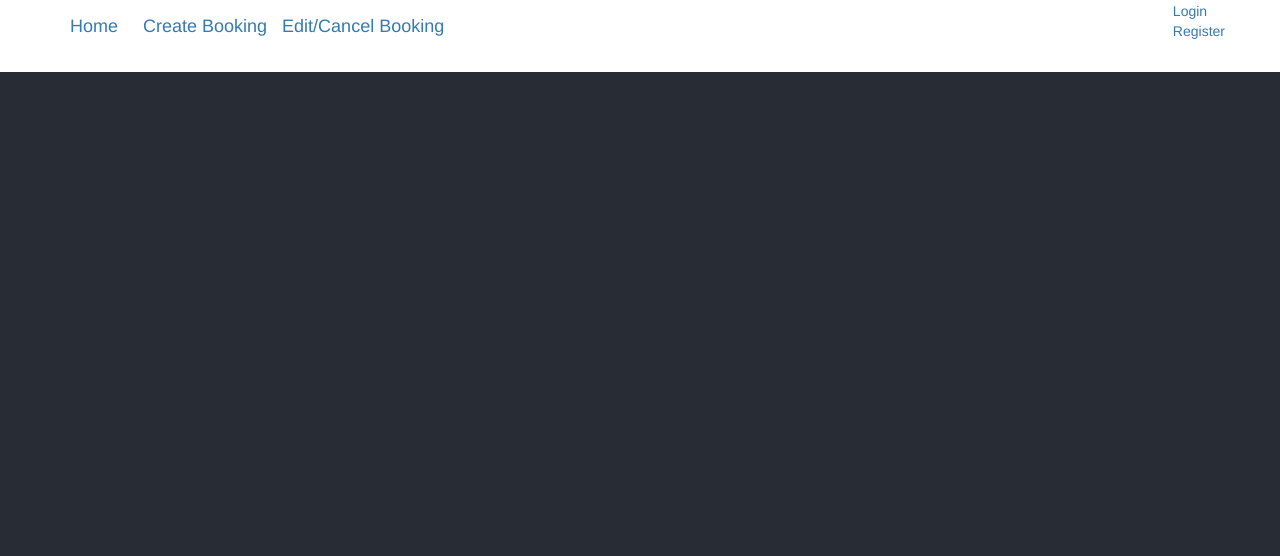
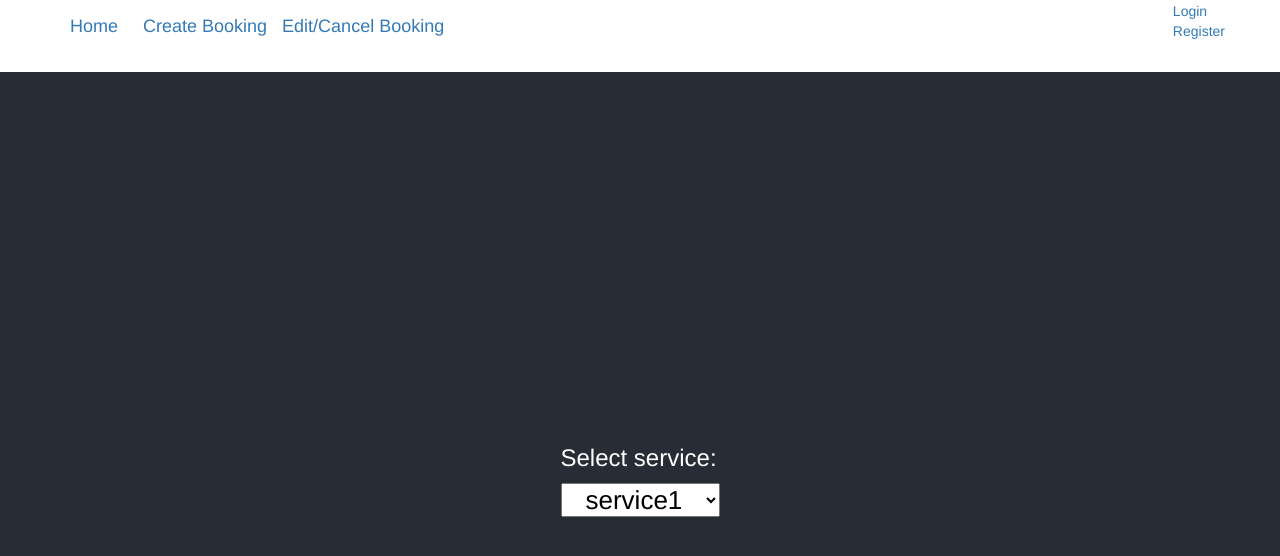
Before and after one commit to RMIT-SEPT/majorproject-9-mon-1530-3, a React (Create React App) app in the folder FrontEnd/: page /CreateBooking_Service in a window 1280 px wide. Shown: the top 556 px of the page. Built offline with nearby package versions, Linux system fonts and the light colour scheme.

Commit message:
proof of concept for drop down form from array

```diff
--- a/FrontEnd/src/App.css
+++ b/FrontEnd/src/App.css
@@ -2,8 +2,14 @@
   text-align: center;
 }
 
-.nav-link{
+.nav-link {
   padding-left: 10px;
+}
+
+select {
+  color: black;
+  padding-left:20px;
+  padding-right:20px;
 }
 
 .App-logo {
--- a/FrontEnd/src/App.js
+++ b/FrontEnd/src/App.js
@@ -12,6 +12,7 @@ import Index from './components/indexPage';
 import CreateBooking from './components/CreateBooking';
 import Nav from './components/Layout/Nav';
 import EditOrDeleteBooking from './components/EditOrDeleteBooking';
+import CreateBooking_Service from './components/CreateBooking_Service';
 
 function App() {
   return (
@@ -25,6 +26,7 @@ function App() {
               <Route exact path="/register" component={Register}/>
               <Route exact path="/CreateBooking" component={CreateBooking}/>
               <Route exact path="/DeleteBooking" component={EditOrDeleteBooking}/>
+              <Route exact path="/CreateBooking_Service" component={CreateBooking_Service}/>
           </header>
           </div>
       </Router>
--- a/FrontEnd/src/components/CreateBooking.js
+++ b/FrontEnd/src/components/CreateBooking.js
@@ -59,6 +59,9 @@ class CreateBooking extends Component {
         return (
             <div>
             <div id = 'booking'>
+
+                <h4> <a href = "/CreateBooking_Service">Pick service (prototype) </a> </h4>
+
                 <h4>Create Booking:</h4>
                 <div className = "form">
                 <form onSubmit={this.onSubmit}>
--- /dev/null
+++ b/FrontEnd/src/components/CreateBooking_Service.js
@@ -0,0 +1,38 @@
+import React, { Component } from 'react'
+
+export default class CreateBooking_Service extends Component {
+
+    constructor(){
+        super();
+
+        this.getServices = this.getServices.bind(this);
+
+
+    }
+
+    getServices() {
+
+        return ["service1","service2"];
+
+    }
+
+
+
+    render() {
+
+
+        const services = this.getServices().map((service) =>
+
+            <option value = "{service}">{service}</option>
+        );
+        return (
+            <div id = 'selectService'>
+            <h3>Select service:</h3>
+            <form>
+                <select style={{color:'black'}}>{services}</select>
+            </form>
+
+            </div>
+        )
+    }
+}
```
